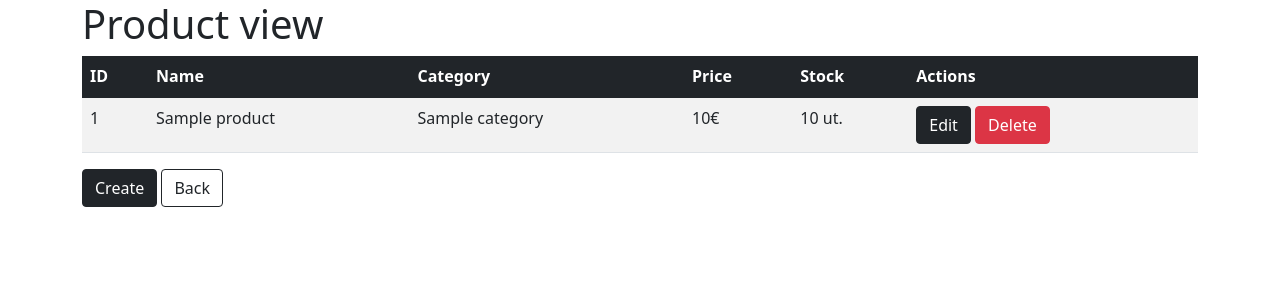
After one commit to AranBeitia/MVC-poc, a PHP site: template views/product/productDashboard.php in a window 1280 px wide. The commit adds this page. Shown: the top 300 px of the page. Run offline with PHP 8.4, Linux system fonts and the light colour scheme; the template is opened without the code that fills it: most values are stand-ins (such as "Sample title", 1, 10 or a date in 2020).

Commit message:
add product table

```diff
--- /dev/null
+++ b/views/product/productDashboard.php
@@ -0,0 +1,58 @@
+<!DOCTYPE html>
+<html lang="en">
+<head>
+	<meta charset="UTF-8">
+	<meta http-equiv="X-UA-Compatible" content="IE=edge">
+	<meta name="viewport" content="width=device-width, initial-scale=1.0">
+	<title>Product view</title>
+	<link href="https://cdn.jsdelivr.net/npm/bootstrap@5.1.3/dist/css/bootstrap.min.css" rel="stylesheet" integrity="sha384-1BmE4kWBq78iYhFldvKuhfTAU6auU8tT94WrHftjDbrCEXSU1oBoqyl2QvZ6jIW3" crossorigin="anonymous">
+</head>
+<body>
+	<main class="container">
+	<h1>Product view</h1>
+	<table class="table table-striped">
+			<thead class="table-dark">
+				<tr>
+					<th>ID</th>
+					<th>Name</th>
+					<th>Category</th>
+					<th>Price</th>
+					<th>Stock</th>
+					<th>Actions</th>
+				</tr>
+			</thead>
+			<tbody>
+				<?php foreach($products as $index => $product) {?>
+				<tr>
+					<td><?php echo $product["id"] ?></td>
+					<td><?php echo $product["name"] ?></td>
+					<td><?php echo $product["category"] ?></td>
+					<td><?php echo $product["price"] ?>€</td>
+					<td><?php echo $product["stock"] ?> ut.</td>
+					<td colspan="2">
+						<a
+							href='?controller=product&action=editProduct&id="<?php echo $product["id"]?>"'
+							class="btn btn-dark"
+						>Edit</a>
+						<a
+							href='?controller=product&action=deleteProduct&id="<?php echo $product["id"]?>"'
+							class="btn btn-danger"
+						>Delete</a>
+					</td>
+				</tr>
+				<?php } ?>
+			</tbody>
+		</table>
+		<a
+			id="home"
+			class="btn btn-dark"
+			href="?controller=product&action=createProduct"
+		>Create</a>
+		<a
+			id="home"
+			class="btn btn-outline-dark"
+			href="./"
+		>Back</a>
+	</main>
+</body>
+</html>
```
Also changed, not shown: controllers/productController.php (added, +40 -0 lines), models/productModel.php (added, +22 -0 lines), views/customer/customerDashboard.php (+8 -2 lines), views/main/main.php (+8 -2 lines), models/customerModel.php (line endings or trailing spaces), models/travelModel.php (deleted), views/product/product.php (added), views/travel/travel.php (deleted), views/travel/travelDashboard.php (deleted).
